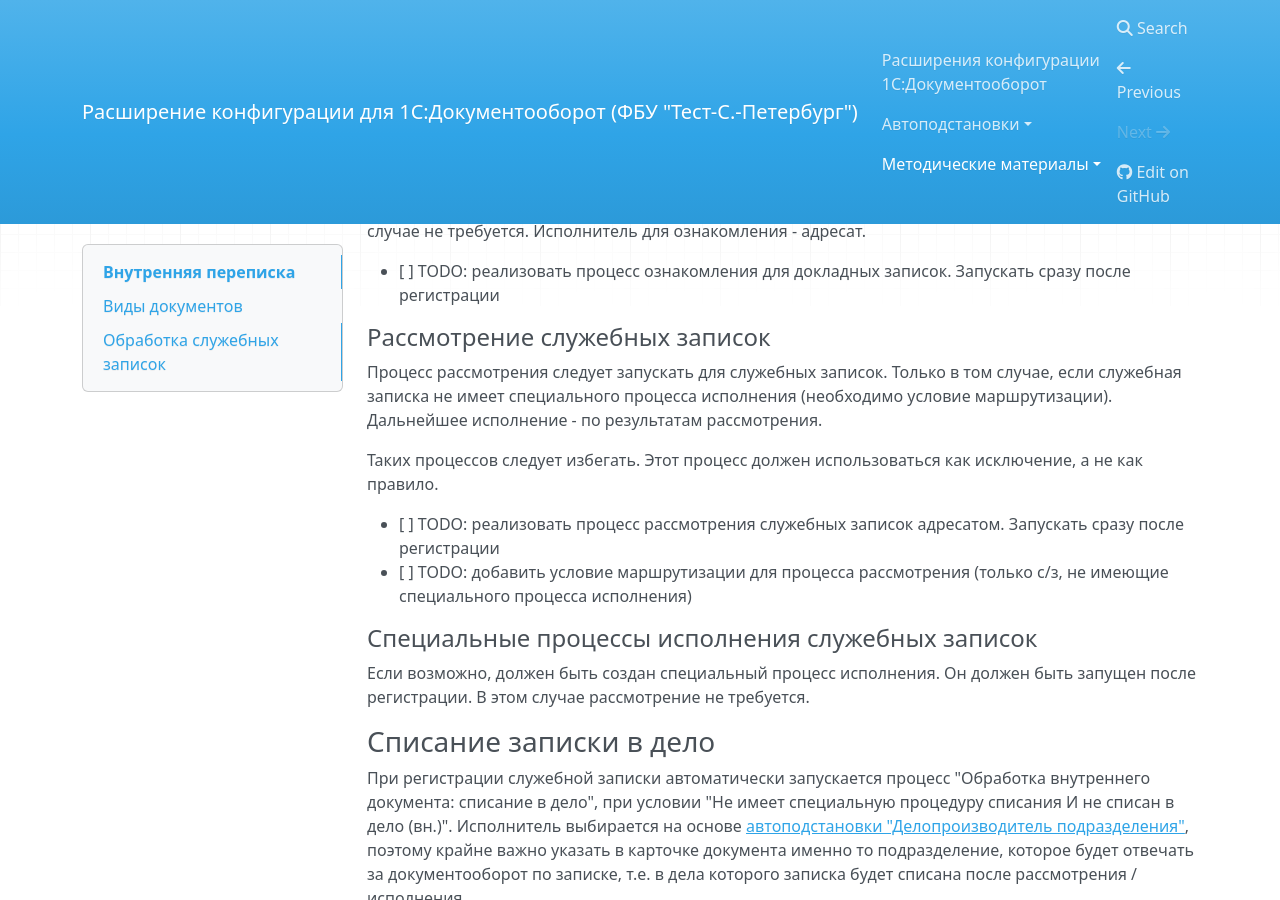
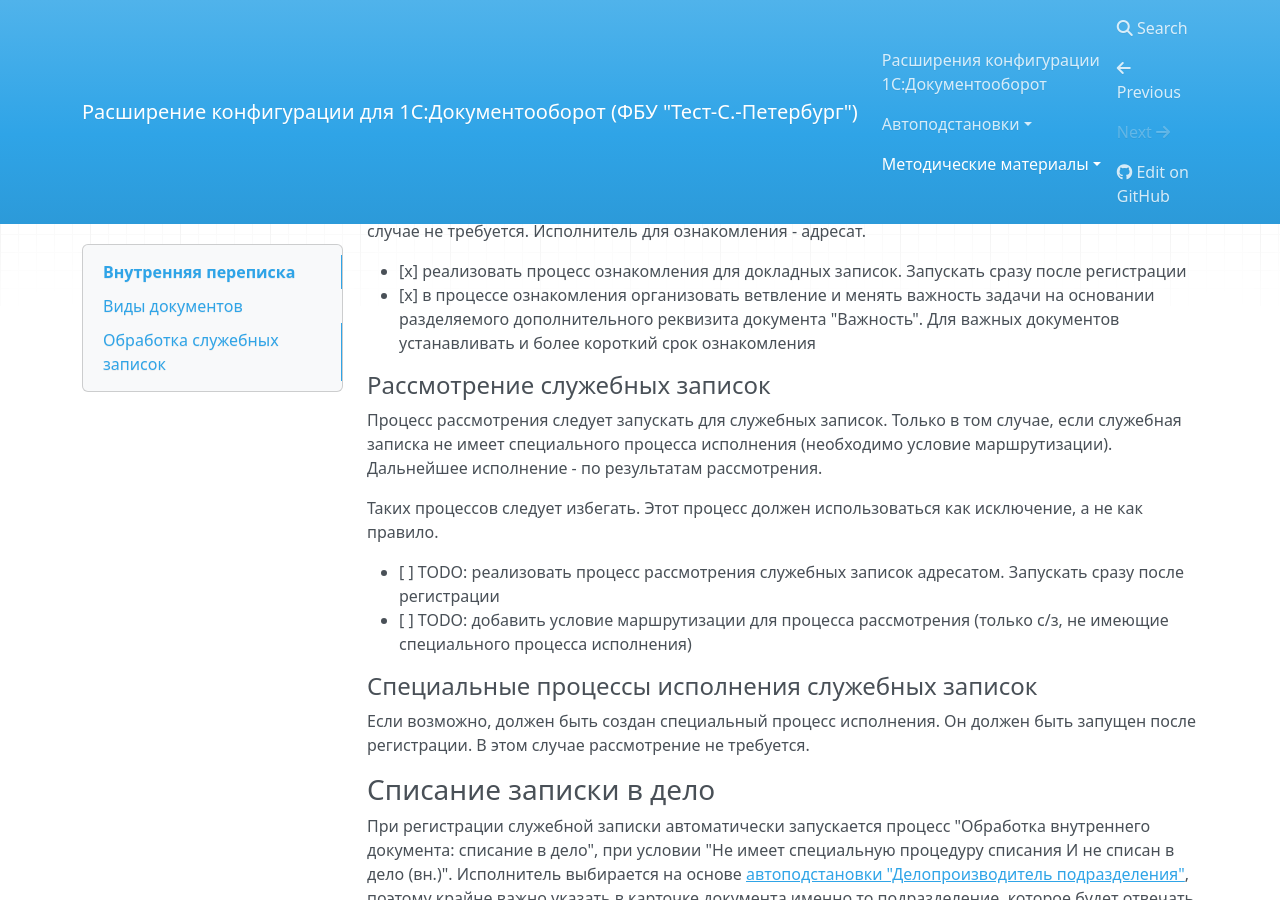
Before and after one commit to test-st-petersburg/edms, an MkDocs documentation site: the page built from docs/Методические материалы/Внутренние документы/Внутренняя переписка.md, in a window 1280 px wide and 900 px high, scrolled down 1280 px. Built offline with MkDocs 1.6.1, drawn with Linux system fonts in a browser that asks for light colours; nearby versions of some CDN libraries.

Commit message:
docs(ext): Отразить реализацию ознакомления с докладными

```diff
--- a/docs/Методические материалы/Внутренние документы/Внутренняя переписка.md
+++ b/docs/Методические материалы/Внутренние документы/Внутренняя переписка.md
@@ -61,8 +61,11 @@
 Никаких других процессов исполнения в этом случае не требуется.
 Исполнитель для ознакомления - адресат.
 
-- [ ] TODO: реализовать процесс ознакомления для докладных записок.
+- [x] реализовать процесс ознакомления для докладных записок.
  Запускать сразу после регистрации
+- [x] в процессе ознакомления организовать ветвление и менять важность задачи
+ на основании разделяемого дополнительного реквизита документа "Важность".
+ Для важных документов устанавливать и более короткий срок ознакомления
 
 #### Рассмотрение служебных записок
 
```
